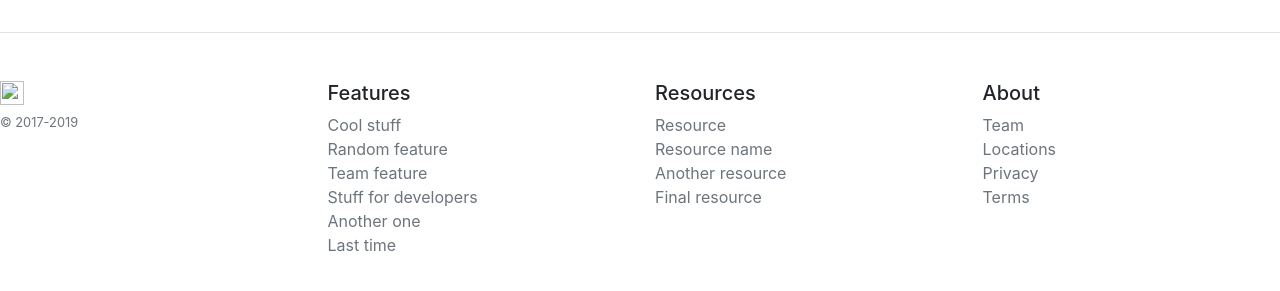
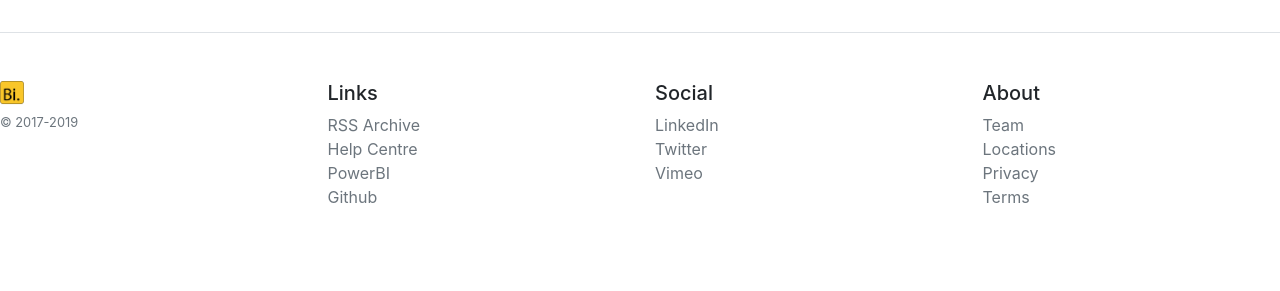
Before and after one commit to benhickmott/COMP3851, a plain HTML site: page powerbi_report.html in a window 1280 px wide. Shown: the part 1079-1370 px from the top of the page. Drawn offline with nearby package versions, Linux system fonts and the light colour scheme.

Commit message:
fixed links added new pages

```diff
--- a/css/our_styles.css
+++ b/css/our_styles.css
@@ -15,9 +15,6 @@ Commented out Previous CSS
     margin-left: auto;
 }
 
-.bigFont li{
-	font-size:14px;
-	}
 
 
 /* Style.css
--- a/powerbi_report.html
+++ b/powerbi_report.html
@@ -67,27 +67,25 @@
       <footer class="pt-4 my-md-5 pt-md-5 border-top">
           <div class="row">
             <div class="col-12 col-md">
-            <img class="mb-2" src="/docs/4.3/assets/brand/bootstrap-solid.svg" alt="" width="24" height="24">
+              <img class="mb-2" src="media/brandv2.png" alt="" width="24" height="24">
               <small class="d-block mb-3 text-muted">&copy; 2017-2019</small>
             </div>
             <div class="col-6 col-md">
-            <h5>Features</h5>
+              <h5>Links</h5>
               <ul class="list-unstyled text-small">
-              <li><a class="text-muted" href="#">Cool stuff</a></li>
-              <li><a class="text-muted" href="#">Random feature</a></li>
-              <li><a class="text-muted" href="#">Team feature</a></li>
-              <li><a class="text-muted" href="#">Stuff for developers</a></li>
-              <li><a class="text-muted" href="#">Another one</a></li>
-              <li><a class="text-muted" href="#">Last time</a></li>
+                <li><a class="text-muted" href="#">RSS Archive</a></li>
+                <li><a class="text-muted" href="#">Help Centre</a></li>
+                <li><a class="text-muted" href="#">PowerBI</a></li>
+                <li><a class="text-muted" href="#">Github</a></li>
               </ul>
             </div>
             <div class="col-6 col-md">
-            <h5>Resources</h5>
+              <h5>Social</h5>
               <ul class="list-unstyled text-small">
-              <li><a class="text-muted" href="#">Resource</a></li>
-              <li><a class="text-muted" href="#">Resource name</a></li>
-              <li><a class="text-muted" href="#">Another resource</a></li>
-              <li><a class="text-muted" href="#">Final resource</a></li>
+                <li><a class="text-muted" href="#">LinkedIn</a></li>
+                <li><a class="text-muted" href="#">Twitter</a></li>
+                <li><a class="text-muted" href="#">Vimeo</a></li>
+
               </ul>
             </div>
             <div class="col-6 col-md">
```
Also changed, not shown: about_us.html (+1 -1 lines), index.html (+6 -5 lines), pricing.html (+6 -4 lines), sign_in.html (+4 -2 lines), media/Excel.jpg (added), 2 other files. Lines whose indentation alone changed are shown as unchanged.
